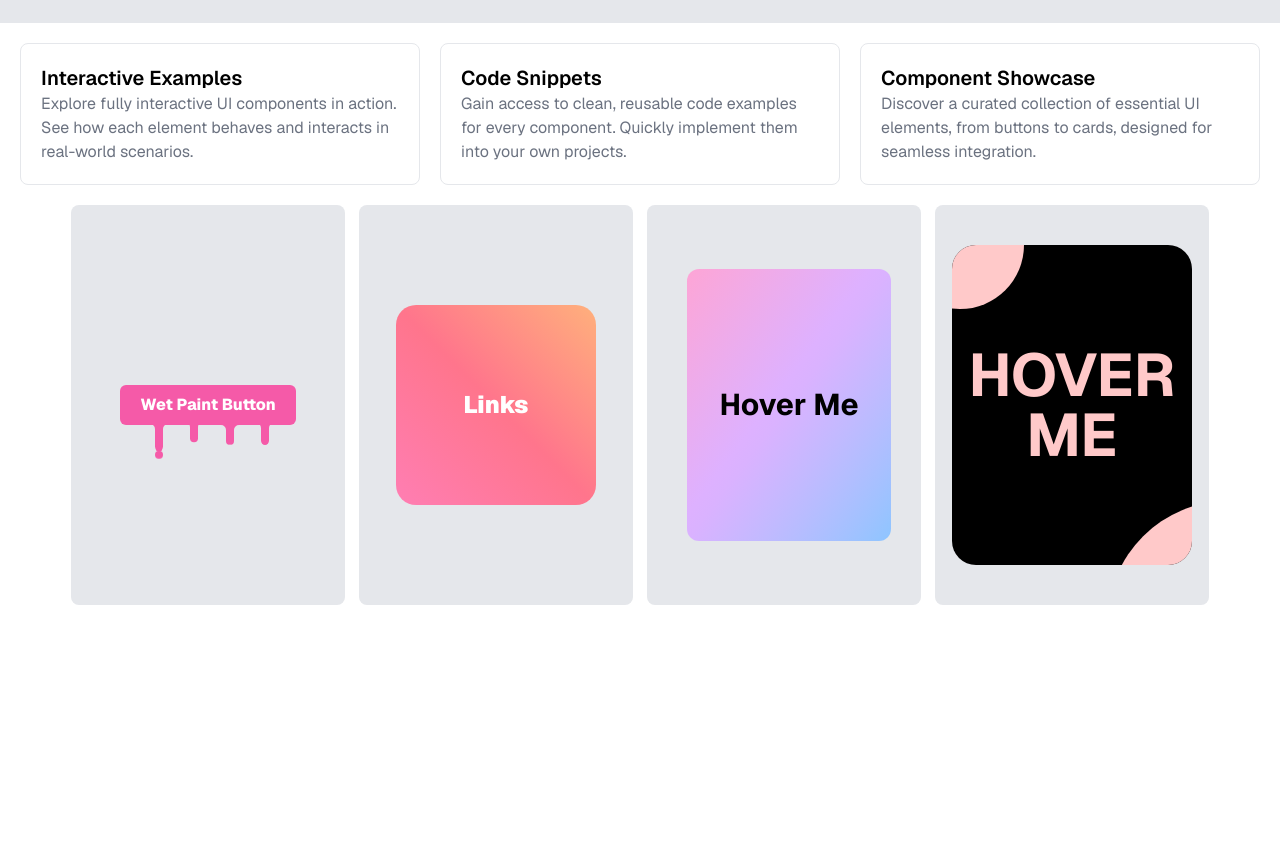
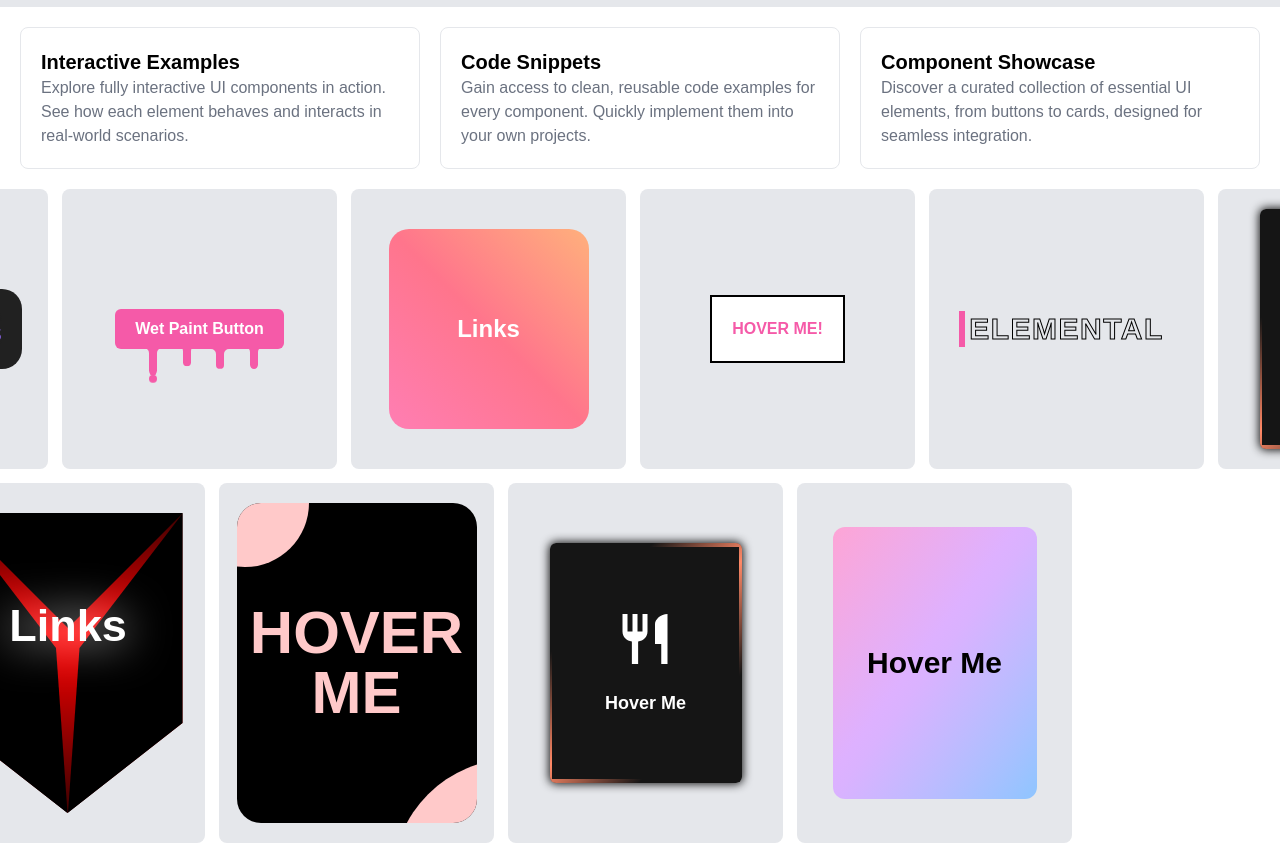
Before and after one commit to kevincas01/Elemental, a Next.js app in the folder elemental/: page / in a window 1280 px wide. Shown: the part 540-1397 px from the top of the page. Before the commit the page ends 1145 px from the top, so only its background shows below. Built offline with nearby package versions, Linux system fonts and the light colour scheme.

Commit message:
Components preview gallery component

```diff
--- a/elemental/app/ReusableComponents/ComponentsPreviewGallery.tsx
+++ b/elemental/app/ReusableComponents/ComponentsPreviewGallery.tsx
@@ -1,34 +1,69 @@
-import React from "react";
+import React, { ReactNode } from "react";
 import WetPaintButton from "./ButtonComponents/WetPaintButton";
 
+import LinksHoverCard from "./CardComponents/LinksHoverCard";
+import SlideRevealCard from "./CardComponents/SlideRevealCard";
+import RevealText from "./TextComponents/RevealText";
+import LiftButton from "./ButtonComponents/LiftButton";
+import Envelope from "./CardComponents/Envelope";
+import LinksRevealCard from "./CardComponents/LinksRevealCard";
 import BubbleCard from "./CardComponents/BubbleCard";
-import Envelope from "./CardComponents/Envelope";
-import LinksHoverCard from "./CardComponents/LinksHoverCard";
-import LinksRevealCard from "./CardComponents/LinksRevealCard";
-import SlideRevealCard from "./CardComponents/SlideRevealCard";
+import FlipCard from "./CardComponents/FlipCard";
+import SlidingText from "./TextComponents/SlidingText";
 
 const ComponentsPreviewGallery = () => {
   return (
-    <div className="w-full">
-      <div className="grid-cols-[repeat(10,_274px)] grid grid-flow-col content-stretch auto-cols-auto gap-3.5 justify-center items-stretch mb-3.5 overflow-visible">
+    <div className="w-full overflow-hidden">
+      <div className="grid-cols-[repeat(8,_275px)] grid grid-flow-col content-stretch auto-cols-auto gap-3.5 justify-center mb-3.5 overflow-visible">
+        <div></div>
+        <GalleryComponent>
+          <SlidingText />
+        </GalleryComponent>
+        <GalleryComponent>
+          <WetPaintButton />
+        </GalleryComponent>
+        <GalleryComponent>
+          <LinksHoverCard />
+        </GalleryComponent>
+        <GalleryComponent>
+          <LiftButton />
+        </GalleryComponent>
+        <GalleryComponent>
+          <RevealText text={"Elemental"} />
+        </GalleryComponent>
+        <GalleryComponent>
+          <FlipCard />
+        </GalleryComponent>
+
         <div></div>
         <div></div>
+      </div>
+      <div className=" pl-[300px] grid-cols-[repeat(10,_275px)] grid grid-flow-col content-stretch auto-cols-auto gap-3.5 justify-center mb-3.5 overflow-visible">
         <div></div>
-        <div className=" bg-lightSecondaryBg dark:bg-darkSecondaryBg  p-10 rounded-lg grid place-content-center">
-          <WetPaintButton />
-        </div>
-        <div className=" bg-lightSecondaryBg dark:bg-darkSecondaryBg  rounded-lg grid place-content-center">
-          <LinksHoverCard />
-        </div>
-        <div className=" bg-lightSecondaryBg dark:bg-darkSecondaryBg  p-10 rounded-lg grid place-content-center">
+        <div></div>
+        <GalleryComponent>
+          <LinksRevealCard />
+        </GalleryComponent>
+        <GalleryComponent>
+          <BubbleCard />
+        </GalleryComponent>
+        <GalleryComponent>
+          <FlipCard />
+        </GalleryComponent>
+        <GalleryComponent>
           <SlideRevealCard />
-        </div>
-        <div className=" bg-lightSecondaryBg dark:bg-darkSecondaryBg  p-10 rounded-lg grid place-content-center">
-          <BubbleCard />
-        </div>
+        </GalleryComponent>
       </div>
     </div>
   );
 };
 
+const GalleryComponent = ({ children }: { children: ReactNode }) => {
+  return (
+    <div className="p-5  bg-lightSecondaryBg dark:bg-darkSecondaryBg  rounded-lg grid place-content-center">
+      {children}
+    </div>
+  );
+};
+
 export default ComponentsPreviewGallery;
--- a/elemental/app/layout.tsx
+++ b/elemental/app/layout.tsx
@@ -27,7 +27,7 @@ export default function RootLayout({
   return (
     <html lang="en">
       <body
-        className={`${geistSans.variable} ${geistMono.variable} antialiased h-screen text-lightTextContrast bg-lightBg dark:text-darkTextContrast dark:bg-darkBg`}
+        className={`antialiased h-screen text-lightTextContrast bg-lightBg dark:text-darkTextContrast dark:bg-darkBg`}
       >
         <Header />
         <main className="pt-[75px]">{children} </main>
--- a/elemental/app/page.tsx
+++ b/elemental/app/page.tsx
@@ -5,10 +5,9 @@ import Hero from "./ReusableComponents/Hero/Hero";
 export default function Home() {
   return (
     <div className="items-center justify-items-center font-[family-name:var(--font-geist-sans)]">
-      <div className="w-full flex justify-center bg-lightSecondaryBg dark:bg-darkSecondaryBg p-20">
+      <div className="w-full flex justify-center bg-lightSecondaryBg dark:bg-darkSecondaryBg p-18">
         <Hero />
       </div>
-
       <div className="grid grid-cols-1 sm:grid-cols-3 p-5 gap-5 dark:bg-darkBg">
         <Card
           title={"Interactive Examples"}
```
